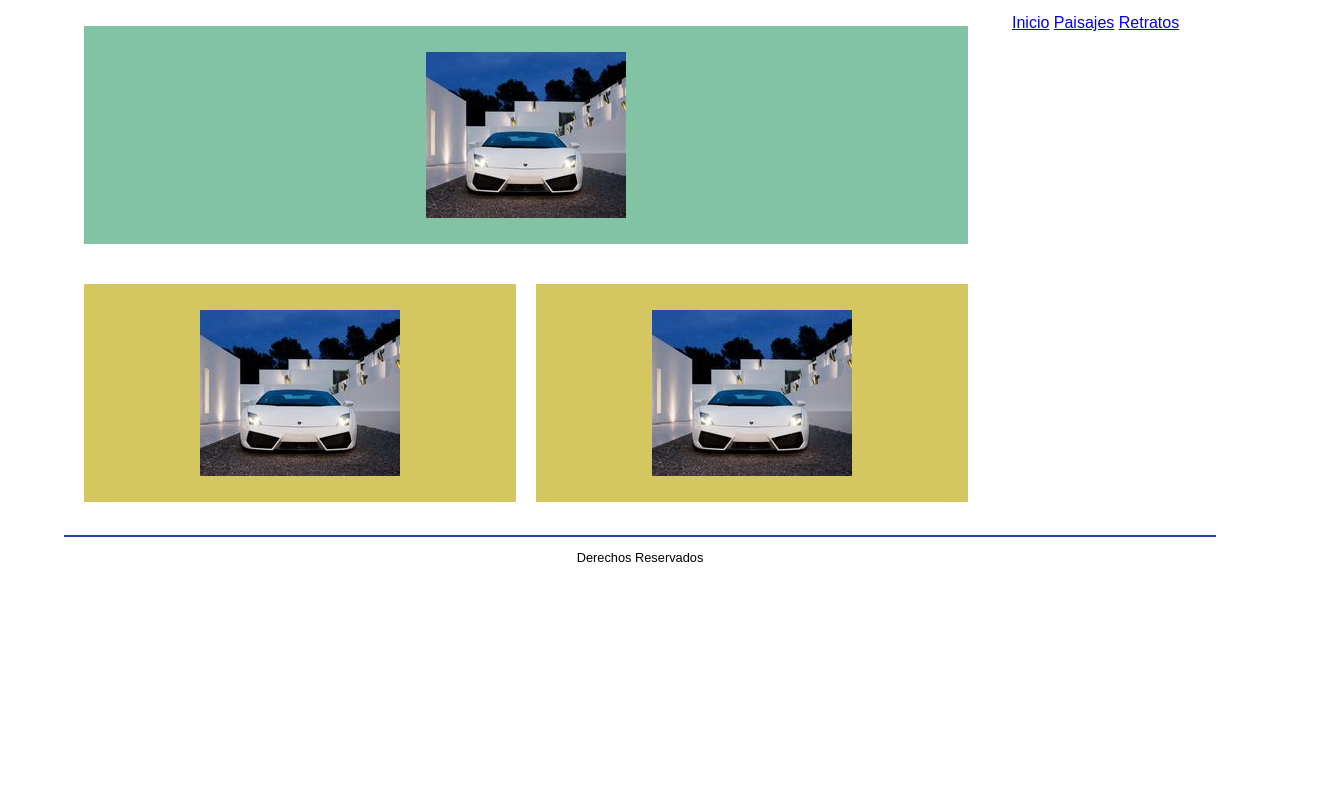
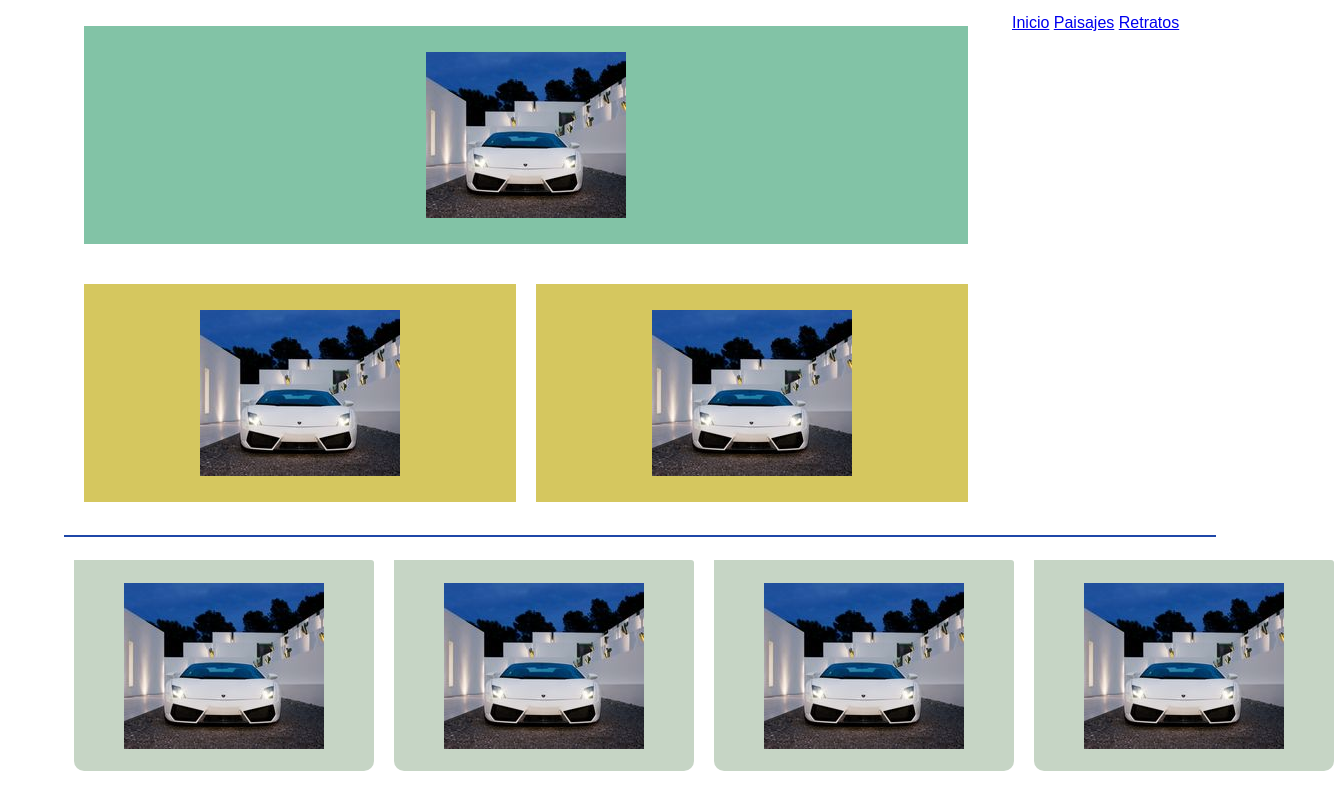
Before and after one commit to Rromero1820/Examen_NextoU_CSS, a plain HTML site: page index.html in a window 1280 px wide. Shown: the part 86-875 px from the top of the page, 1334 px wide, since content can reach past the window. Before the commit the page ends 800 px from the top, so only its background shows below. Drawn offline with Linux system fonts and the light colour scheme.

Commit message:
version 4

```diff
--- a/css/estilos.css
+++ b/css/estilos.css
@@ -27,14 +27,6 @@ header h1 {
 	display: flex;
 	flex-direction: column;
 }
-/*
-#destacados {
-	background-color: #669999;
-}
-
-#ofertas {
-	background-color: #F7D988;
-} */
 
 #contenido > section {
 	padding: 10px;
@@ -64,6 +56,16 @@ header h1 {
 	border: 1px;
 }
 
+#pie_pagina .contenedor > div {
+	text-align: center;
+	padding: 10px;
+	margin: 10px;
+	background-color: #C6d5c5;
+	width: 50%;
+	border: 1px;
+	border-radius: 0px 3px 10px 10px;
+}
+
 #imagen2 img:hover {
 	transform: rotate(10deg);
 	box-shadow: 5px 5px 0px #82c3a6;
--- a/index.html
+++ b/index.html
@@ -15,8 +15,6 @@
 			<a href="paisajes.html">Paisajes</a>
 			<a href="retratos.html">Retratos</a>
 	</header>
-
-
 	<section id="contenido">
 		<section id="destacados">
 			<div class="contenedor">
@@ -40,8 +38,27 @@
 		</section>
 	</section>
 
-		<footer>
-			Derechos Reservados
-		</footer>
+	<footer>
+		<section id="pie_pagina">
+			<div class="contenedor">
+				<div>
+					<figure id="imagen2">
+					<img src="imagenes/imagen2.jpg">
+				</div>
+				<div>
+					<figure id="imagen3">
+					<img src="imagenes/imagen2.jpg">
+				</div>
+				<div>
+					<figure id="imagen2">
+					<img src="imagenes/imagen2.jpg">
+				</div>
+				<div>
+					<figure id="imagen3">
+					<img src="imagenes/imagen2.jpg">
+				</div>
+			</div>
+		</section>
+	</footer>
 	</body>
 	</html>
```
